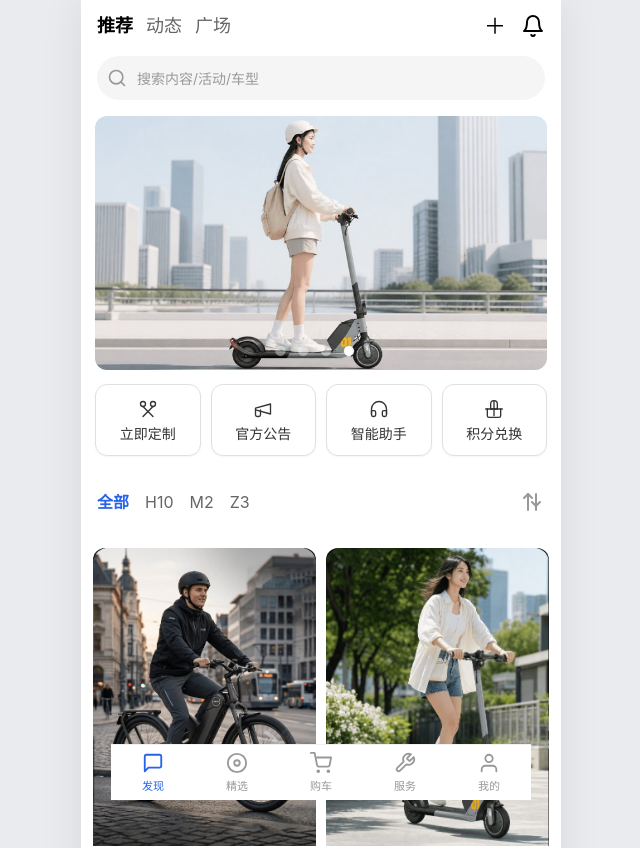
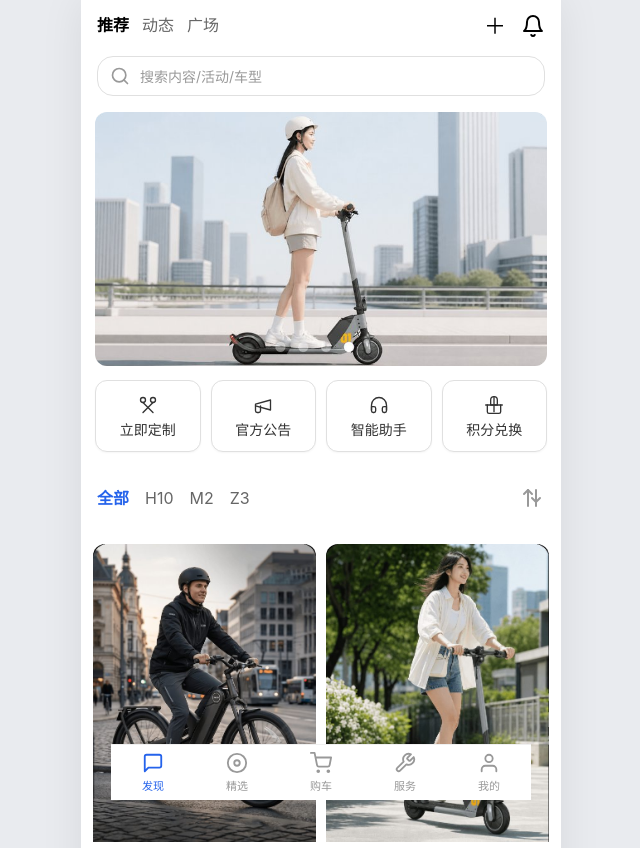
Before and after one commit to imlikun/pxid_h5, a Vue app: page /#/discover in a window 1280 px wide. Shown: the top 848 px of the page, without its empty margins (319-959 px from the left). Built offline with nearby package versions, Linux system fonts and the light colour scheme.

Commit message:
style(discover): 还原搜索框白底1px边框/圆角16/高40px;Tab字号16pt

```diff
--- a/src/views/DiscoverView.vue
+++ b/src/views/DiscoverView.vue
@@ -181,7 +181,7 @@ function onActivity(a) { router.push('/activity/' + a.id) }
   gap: 13px;
 }
 .tab {
-  font-size: 18px;
+  font-size: 16px;
   color: #666666;
   font-weight: 400;
   line-height: 1.2;
@@ -215,13 +215,14 @@ function onActivity(a) { router.push('/activity/' + a.id) }
 }
 .search {
   margin: 10px 16px 0;
-  height: 44px;
-  background: #f5f5f5;
-  border-radius: 22px;
+  height: 40px;
+  background: #ffffff;
+  border: 1px solid #E0E0E0;
+  border-radius: 16px;
   display: flex;
   align-items: center;
   gap: 8px;
-  padding: 0 16px 0 10px;
+  padding: 0 12px;
 }
 .sicon {
   color: #999999;
```
